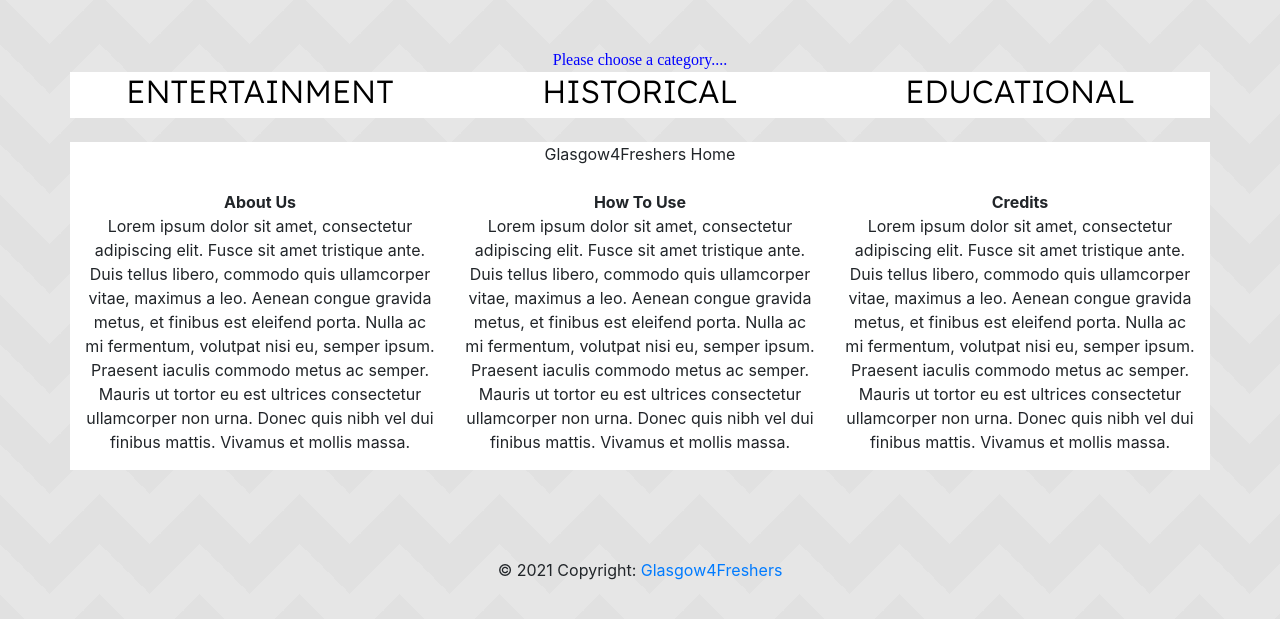
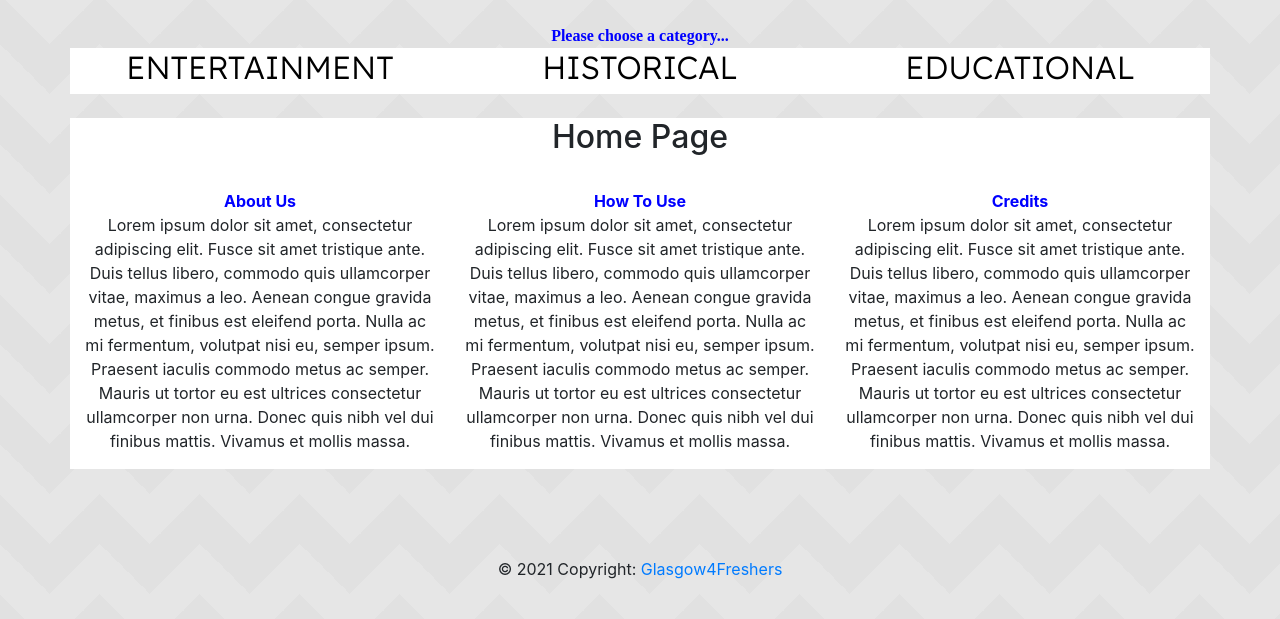
Before and after one commit to lukehops/Glasgow4Freshers, a Django app: page / in a window 1280 px wide. Shown: the part 56-675 px from the top of the page. Run offline with Django 3.2, Linux system fonts and the light colour scheme; some libraries are stand-ins or nearby versions; some web fonts are replaced.

Commit message:
further styling

```diff
--- a/templates/base.html
+++ b/templates/base.html
@@ -63,6 +63,10 @@
 				background: white;
 			}
 
+			.hometitles {
+				color: blue;
+			}
+
 
 
 
@@ -84,10 +88,9 @@
 		</nav>
 
 <br />
-<br />
 	<div class="container">
 	  <div class="row mainheading justify-content-center align-items-center">
-	  	Please choose a category....
+	  	<b>Please choose a category...</b>
 	  </div>
 
 	  <div class="row cat-selection justify-content-center">
--- a/templates/index.html
+++ b/templates/index.html
@@ -7,22 +7,21 @@
 
 {% block body_block %}
 	<div class="container justify-content-center homecontent">
-		Glasgow4Freshers Home
+		<h2>Home Page</h2>
 
-<br />
 <br />
 
   <div class="row">
     <div class="col-sm">
-      <b>About Us</b>
+      <b class="hometitles">About Us</b>
       <p>Lorem ipsum dolor sit amet, consectetur adipiscing elit. Fusce sit amet tristique ante. Duis tellus libero, commodo quis ullamcorper vitae, maximus a leo. Aenean congue gravida metus, et finibus est eleifend porta. Nulla ac mi fermentum, volutpat nisi eu, semper ipsum. Praesent iaculis commodo metus ac semper. Mauris ut tortor eu est ultrices consectetur ullamcorper non urna. Donec quis nibh vel dui finibus mattis. Vivamus et mollis massa.  </p>
     </div>
     <div class="col-sm">
-      <b>How To Use</b>
+      <b class="hometitles">How To Use</b>
 <p>Lorem ipsum dolor sit amet, consectetur adipiscing elit. Fusce sit amet tristique ante. Duis tellus libero, commodo quis ullamcorper vitae, maximus a leo. Aenean congue gravida metus, et finibus est eleifend porta. Nulla ac mi fermentum, volutpat nisi eu, semper ipsum. Praesent iaculis commodo metus ac semper. Mauris ut tortor eu est ultrices consectetur ullamcorper non urna. Donec quis nibh vel dui finibus mattis. Vivamus et mollis massa. </p>
     </div>
     <div class="col-sm">
-      <b>Credits</b>
+      <b class="hometitles">Credits</b>
     <p>Lorem ipsum dolor sit amet, consectetur adipiscing elit. Fusce sit amet tristique ante. Duis tellus libero, commodo quis ullamcorper vitae, maximus a leo. Aenean congue gravida metus, et finibus est eleifend porta. Nulla ac mi fermentum, volutpat nisi eu, semper ipsum. Praesent iaculis commodo metus ac semper. Mauris ut tortor eu est ultrices consectetur ullamcorper non urna. Donec quis nibh vel dui finibus mattis. Vivamus et mollis massa. </p>
   </div>
 
```
